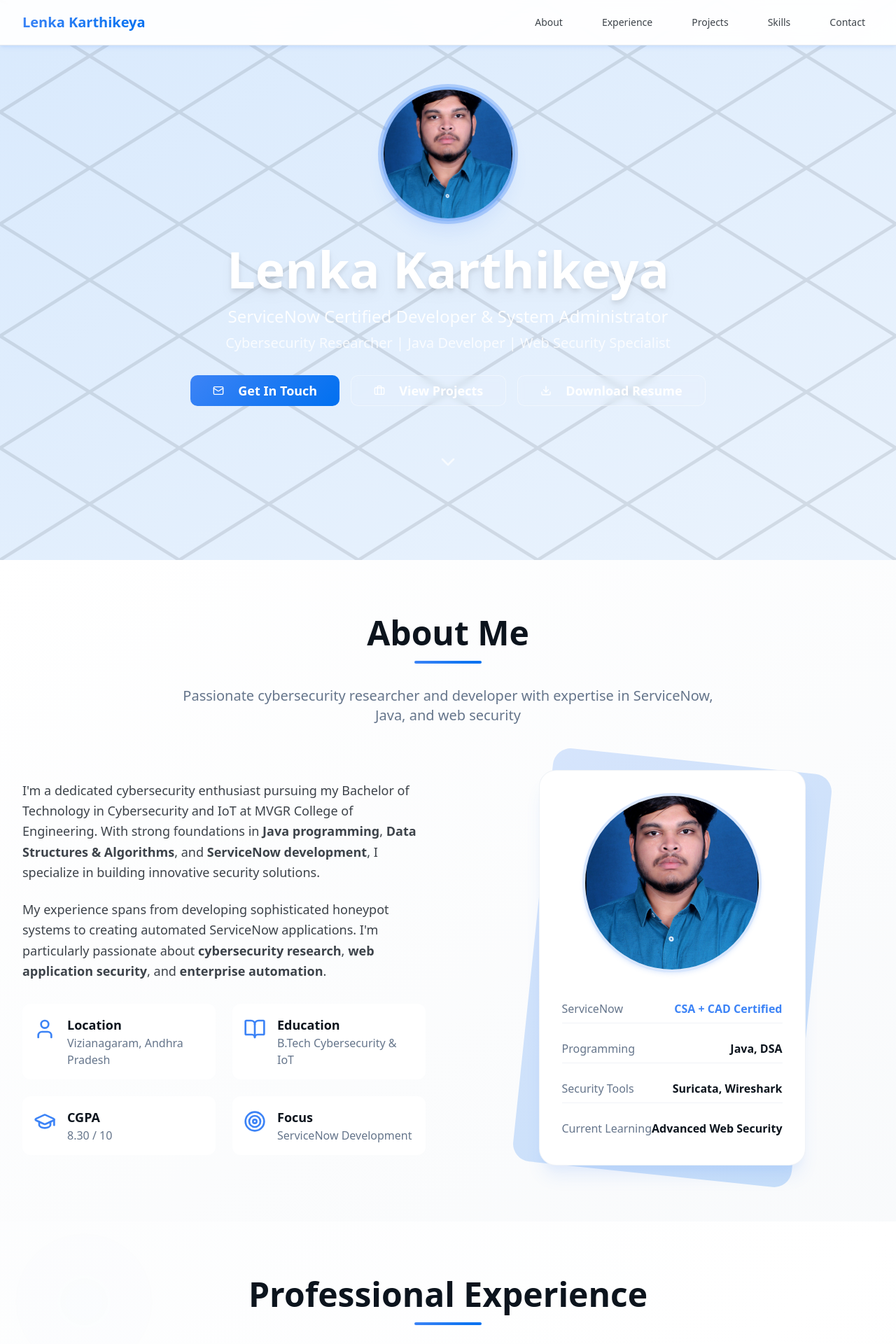
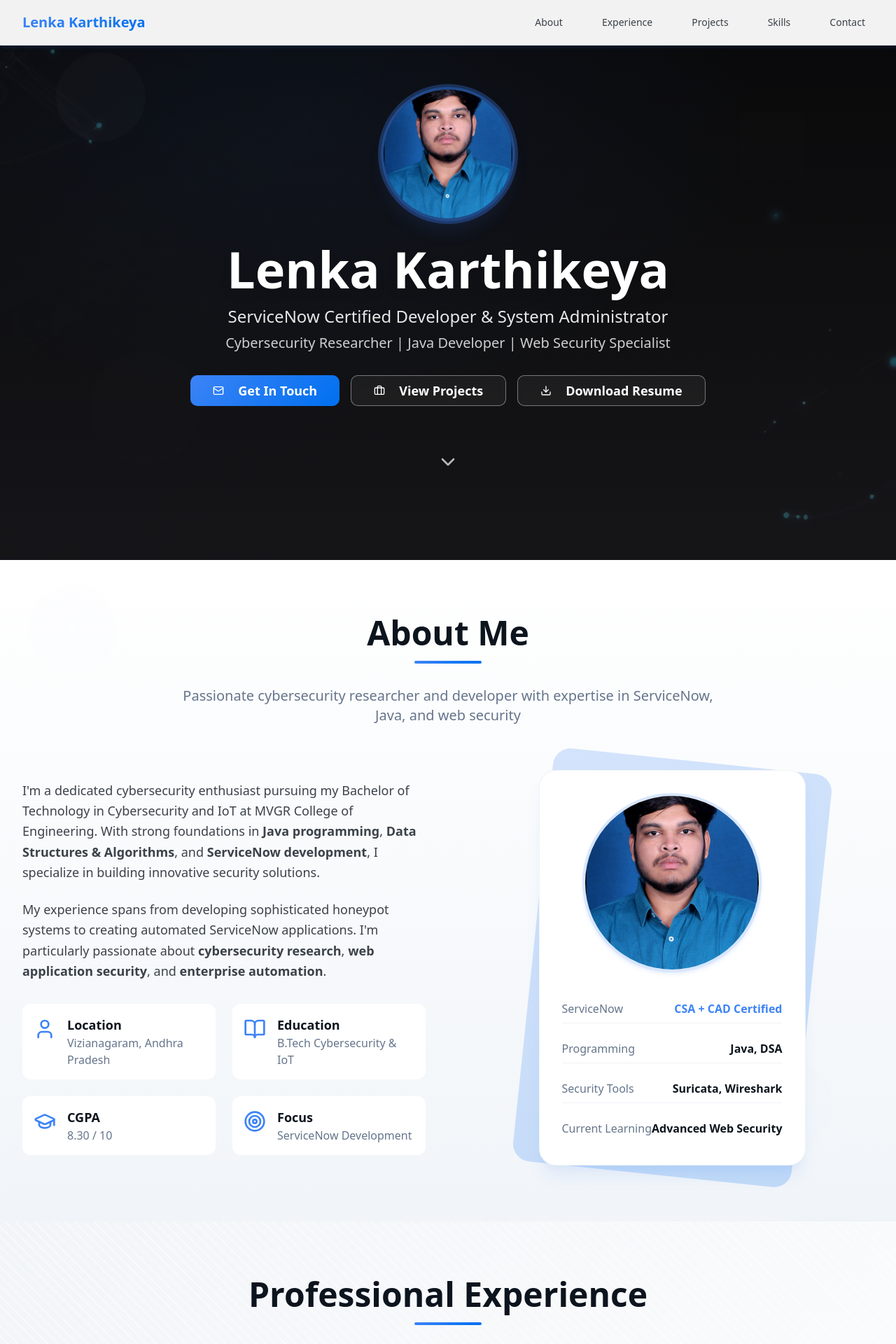
Before and after one commit to KARTHIKEYA-LENKA/MY-PORTFOLIO, a React (Vite) app: page / in a window 1280 px wide. Shown: the top 1920 px of the page at 70% size. Built offline with nearby package versions, Linux system fonts and the light colour scheme.

Commit message:
Add background animations and styling

```diff
--- a/src/components/About.tsx
+++ b/src/components/About.tsx
@@ -3,7 +3,12 @@ import { Avatar, AvatarImage, AvatarFallback } from '@/components/ui/avatar';
 
 const About = () => {
   return (
-    <section id="about" className="py-20 px-4 sm:px-6 lg:px-8 bg-gradient-card">
+    <section id="about" className="py-20 px-4 sm:px-6 lg:px-8 bg-about-pro relative overflow-hidden">
+      {/* Background Particles */}
+      <div className="absolute inset-0 opacity-5">
+        <div className="absolute top-10 left-10 w-32 h-32 bg-primary/20 rounded-full blur-2xl animate-float"></div>
+        <div className="absolute bottom-20 right-20 w-40 h-40 bg-accent/15 rounded-full blur-2xl animate-float" style={{ animationDelay: '3s' }}></div>
+      </div>
       <div className="max-w-7xl mx-auto">
         {/* Section Header */}
         <div className="text-center mb-16 animate-fade-in">
--- a/src/components/Hero.tsx
+++ b/src/components/Hero.tsx
@@ -16,22 +16,12 @@ const Hero = ({ scrollToSection }: HeroProps) => {
 
   return (
     <section className="relative min-h-screen flex items-center justify-center overflow-hidden">
-      {/* Animated Background */}
-      <div className="absolute inset-0 bg-gradient-to-br from-primary/20 via-accent/15 to-secondary/20 bg-[length:400%_400%] animate-gradient-shift"></div>
+      {/* Animated Background - Professional Black Theme */}
+      <div className="absolute inset-0 hero-bg-black animate-gradient-shift"></div>
+      {/* Background Image Overlay */}
+      <div className="absolute inset-0 bg-[url('/images/hero-bg.jpg')] bg-cover bg-center opacity-25"></div>
 
-      {/* Mesh Background Pattern */}
-      <div className="absolute inset-0 opacity-10">
-        <svg className="w-full h-full" viewBox="0 0 100 100" preserveAspectRatio="none">
-          <defs>
-            <pattern id="mesh" width="20" height="20" patternUnits="userSpaceOnUse">
-              <path d="M 20,0 L 0,20 M 0,0 L 20,20" stroke="currentColor" strokeWidth="0.5" fill="none"/>
-            </pattern>
-          </defs>
-          <rect width="100%" height="100%" fill="url(#mesh)" className="text-white/20"/>
-        </svg>
-      </div>
-
-      {/* Geometric Patterns */}
+      {/* Geometric Accents */}
       <div className="absolute inset-0 opacity-20">
         <div className="absolute top-20 left-20 w-32 h-32 bg-white/10 rounded-full animate-float"></div>
         <div className="absolute top-40 right-32 w-24 h-24 bg-white/5 rounded-lg rotate-45 animate-float" style={{ animationDelay: '1s' }}></div>
--- a/src/index.css
+++ b/src/index.css
@@ -56,6 +56,10 @@
     /* Smooth Transitions */
     --transition-smooth: all 0.3s cubic-bezier(0.4, 0, 0.2, 1);
     --transition-spring: all 0.4s cubic-bezier(0.175, 0.885, 0.32, 1.275);
+
+    /* Hero Dark Theme */
+    --hero-dark-start: 240 6% 5%;
+    --hero-dark-end: 240 6% 12%;
 
     /* Sidebar Variables */
     --sidebar-background: 0 0% 98%;
@@ -129,3 +133,54 @@
     @apply bg-background text-foreground;
   }
 }
+
+@layer utilities {
+  /* Hero Black Animated Background */
+  .hero-bg-black {
+    background-image:
+      radial-gradient(60% 60% at 50% 30%, hsl(var(--primary) / 0.08), transparent 60%),
+      linear-gradient(180deg, hsl(var(--hero-dark-start)), hsl(var(--hero-dark-end)));
+    background-size: 140% 140%, cover;
+    animation: gradient-shift 22s ease infinite;
+  }
+
+  /* Section Backgrounds */
+  .bg-about-pro {
+    background-image:
+      radial-gradient(40% 40% at 10% 0%, hsl(var(--primary) / 0.12), transparent 50%),
+      radial-gradient(40% 40% at 90% 100%, hsl(var(--accent) / 0.12), transparent 50%),
+      linear-gradient(180deg, hsl(var(--background)), hsl(var(--muted)));
+    background-size: 160% 160%, 160% 160%, cover;
+    animation: gradient-shift 26s ease infinite;
+  }
+
+  .bg-experience-pro {
+    background-image:
+      linear-gradient(135deg, hsl(var(--secondary)), hsl(var(--background))),
+      repeating-linear-gradient(45deg, hsl(var(--border) / 0.5) 0, hsl(var(--border) / 0.5) 2px, transparent 2px, transparent 10px);
+    background-blend-mode: overlay;
+  }
+
+  .bg-projects-pro {
+    background-image:
+      radial-gradient(30% 30% at 20% 30%, hsl(var(--primary) / 0.15), transparent 40%),
+      radial-gradient(30% 30% at 80% 70%, hsl(var(--accent) / 0.15), transparent 40%),
+      linear-gradient(135deg, hsl(var(--background)), hsl(var(--secondary)));
+    background-size: 180% 180%, 180% 180%, cover;
+    animation: gradient-shift 24s ease infinite;
+  }
+
+  .bg-skills-pro {
+    background-color: hsl(var(--background));
+    background-image: radial-gradient(circle, hsl(var(--primary) / 0.08) 1px, transparent 1px);
+    background-size: 20px 20px;
+  }
+
+  .bg-contact-pro {
+    background-image:
+      radial-gradient(closest-side, hsl(var(--primary) / 0.18), transparent 60%),
+      linear-gradient(180deg, hsl(var(--background)), hsl(var(--secondary)));
+    background-size: cover;
+    animation: gradient-shift 28s linear infinite;
+  }
+}
--- a/src/pages/Index.tsx
+++ b/src/pages/Index.tsx
@@ -119,12 +119,7 @@ const Index = () => {
       <About />
 
       {/* Experience Section */}
-      <section id="experience" className="py-20 px-4 sm:px-6 lg:px-8 bg-gradient-to-br from-muted/20 via-background to-muted/30 relative overflow-hidden">
-        {/* Background Pattern */}
-        <div className="absolute inset-0 opacity-5">
-          <div className="absolute top-10 left-10 w-40 h-40 bg-primary/30 rounded-full blur-3xl animate-float"></div>
-          <div className="absolute bottom-20 right-20 w-60 h-60 bg-accent/20 rounded-full blur-3xl animate-float" style={{ animationDelay: '2s' }}></div>
-        </div>
+      <section id="experience" className="py-20 px-4 sm:px-6 lg:px-8 bg-experience-pro relative overflow-hidden">
         <div className="max-w-7xl mx-auto">
           <div className="text-center mb-16 animate-fade-in">
             <h2 className="text-4xl md:text-5xl font-bold text-foreground mb-4">Professional Experience</h2>
@@ -166,7 +161,7 @@ const Index = () => {
       </section>
 
       {/* Projects Section */}
-      <section id="projects" className="py-20 px-4 sm:px-6 lg:px-8 bg-gradient-card">
+      <section id="projects" className="py-20 px-4 sm:px-6 lg:px-8 bg-projects-pro">
         <div className="max-w-7xl mx-auto">
           <div className="text-center mb-16 animate-fade-in">
             <h2 className="text-4xl md:text-5xl font-bold text-foreground mb-4">Featured Projects</h2>
@@ -208,13 +203,7 @@ const Index = () => {
       </section>
 
       {/* Skills Section */}
-      <section id="skills" className="py-20 px-4 sm:px-6 lg:px-8 bg-gradient-to-br from-background via-muted/20 to-background relative overflow-hidden">
-        {/* Background Geometric Shapes */}
-        <div className="absolute inset-0 opacity-10">
-          <div className="absolute top-20 left-20 w-32 h-32 bg-primary/40 rounded-lg rotate-45 animate-float"></div>
-          <div className="absolute bottom-32 right-32 w-24 h-24 bg-accent/30 rounded-full animate-float" style={{ animationDelay: '1.5s' }}></div>
-          <div className="absolute top-1/2 left-1/2 transform -translate-x-1/2 -translate-y-1/2 w-96 h-96 bg-gradient-radial from-primary/5 to-transparent rounded-full"></div>
-        </div>
+      <section id="skills" className="py-20 px-4 sm:px-6 lg:px-8 bg-skills-pro relative overflow-hidden">
         <div className="max-w-7xl mx-auto">
           <div className="text-center mb-16 animate-fade-in">
             <h2 className="text-4xl md:text-5xl font-bold text-foreground mb-4">Technical Expertise</h2>
@@ -272,11 +261,7 @@ const Index = () => {
       </section>
 
       {/* Contact Section */}
-      <section id="contact" className="py-20 px-4 sm:px-6 lg:px-8 bg-gradient-card relative overflow-hidden">
-        {/* Background Animation */}
-        <div className="absolute inset-0 opacity-20">
-          <div className="absolute top-0 left-0 w-full h-full bg-gradient-to-br from-primary/10 via-transparent to-accent/10 animate-gradient-shift bg-[length:400%_400%]"></div>
-        </div>
+      <section id="contact" className="py-20 px-4 sm:px-6 lg:px-8 bg-contact-pro relative overflow-hidden">
         <div className="max-w-7xl mx-auto">
           <div className="text-center mb-16 animate-fade-in">
             <h2 className="text-4xl md:text-5xl font-bold text-foreground mb-4">Let's Connect</h2>
```
Also changed, not shown: public/images/hero-bg.jpg (added).
